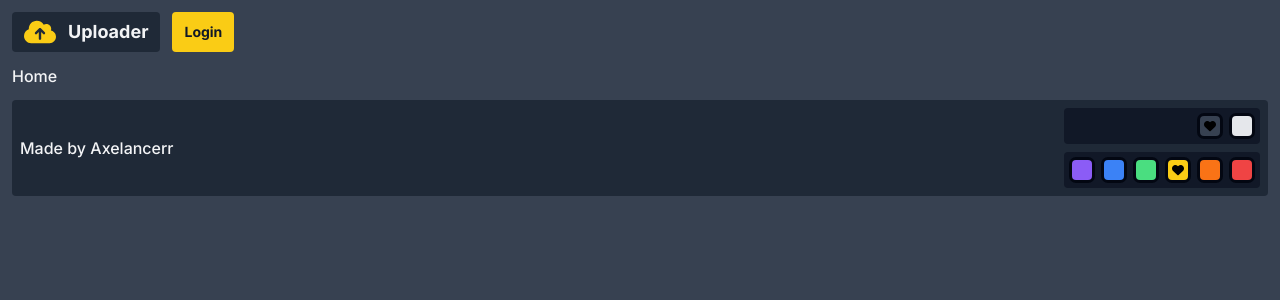
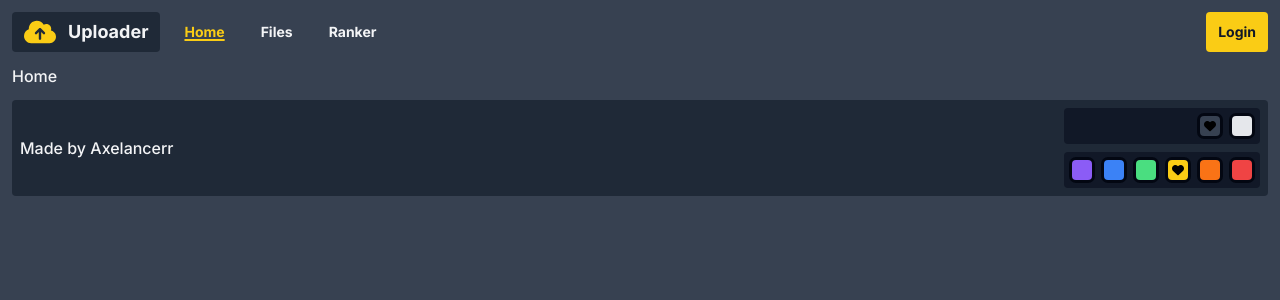
Before and after one commit to aaronhnsy/uploader, a Next.js app in the folder frontend/: page / in a window 1280 px wide. Shown: the top 300 px of the page. Built offline with nearby package versions, Linux system fonts and the light colour scheme.

Commit message:
stop navbar links from disappearing

```diff
--- a/frontend/src/components/navbar/navbar.tsx
+++ b/frontend/src/components/navbar/navbar.tsx
@@ -33,6 +33,7 @@ export function Navbar() {
                 "flex-none", "sm:flex-1",
                 "mt-3", "sm:mt-0",
                 "w-full", "sm:w-auto",
+                "sm:block",
                 isExpanded ? "" : "hidden",
             )}>
                 <ul className={clsx(
```
